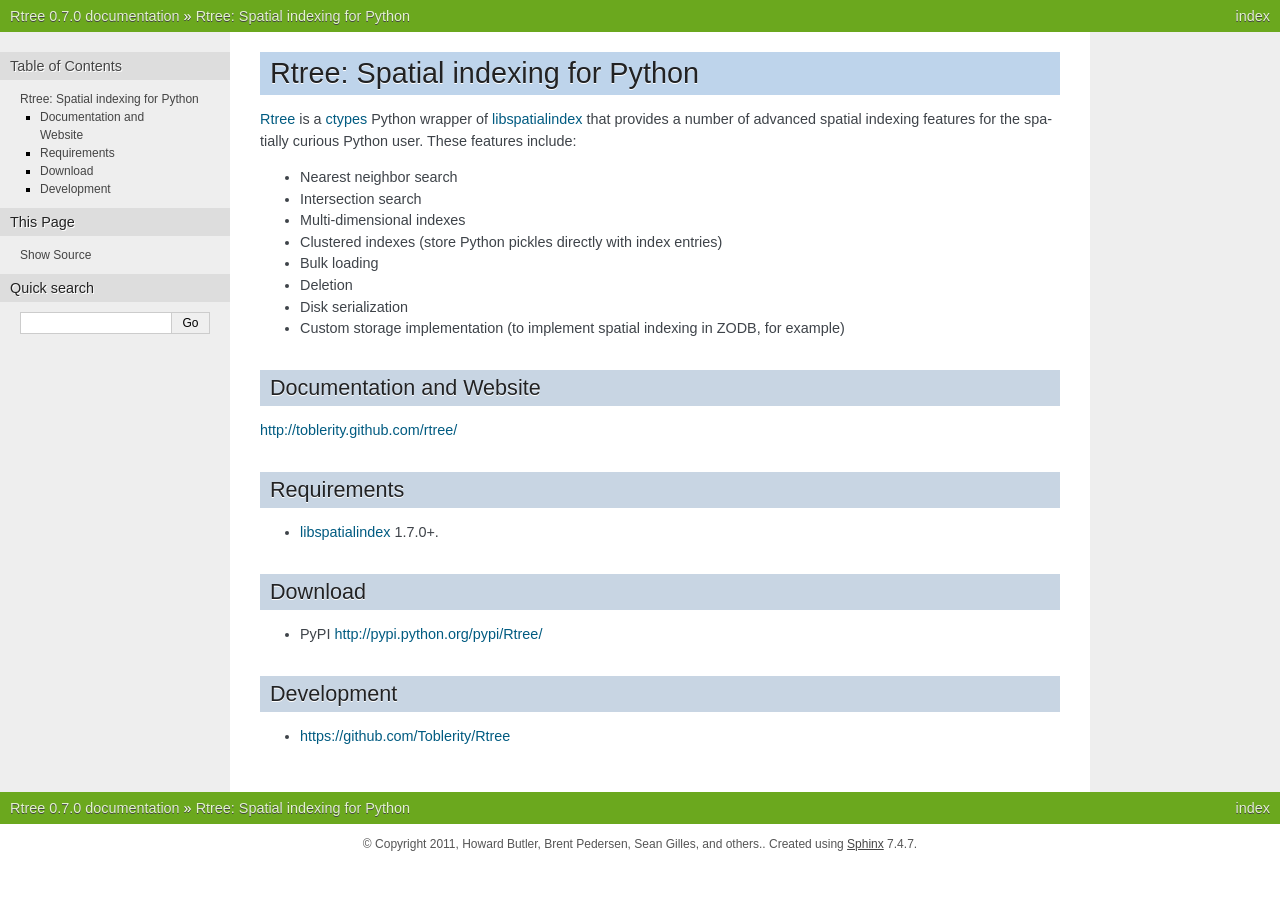
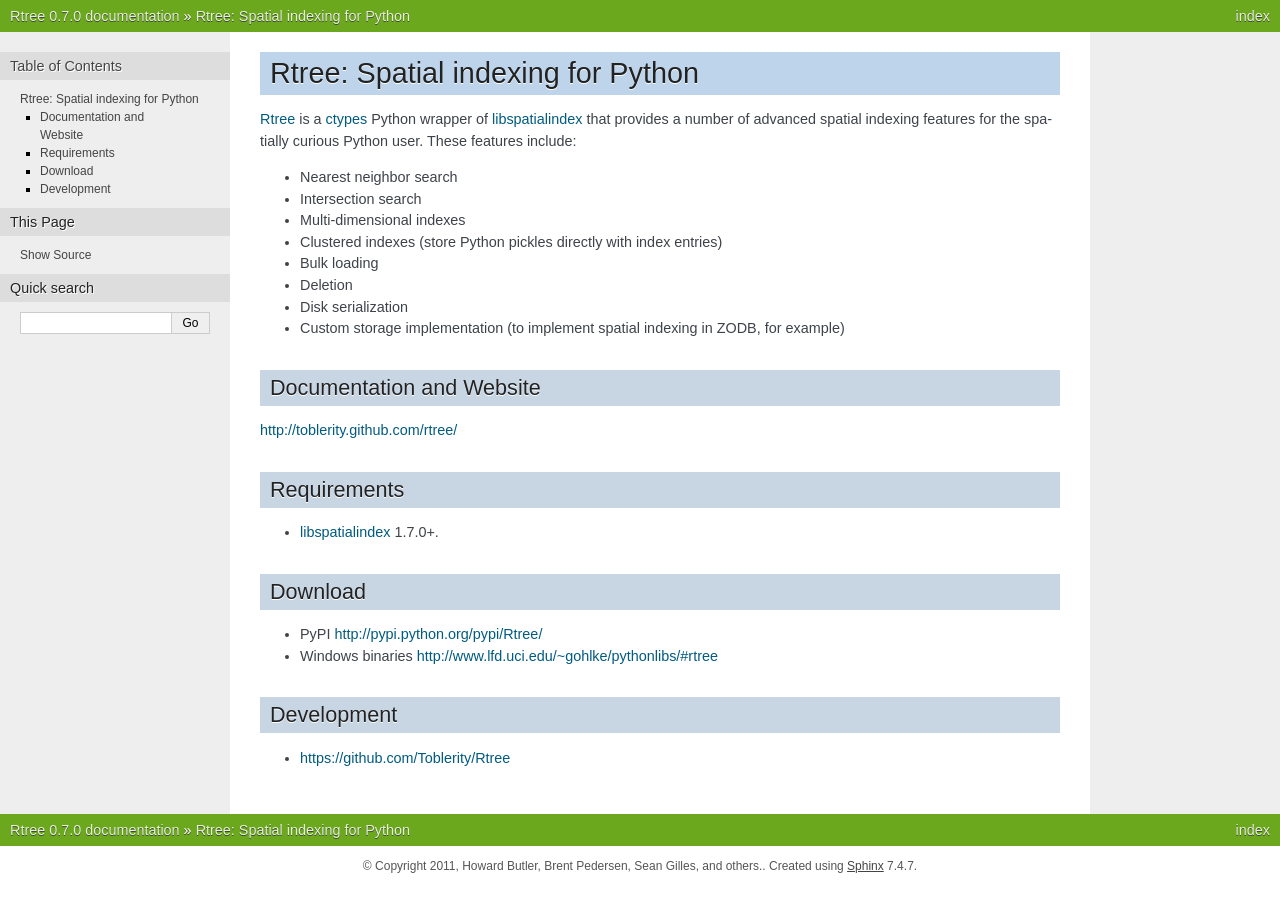
Before and after one commit to Toblerity/rtree, a Sphinx documentation site: the page built from docs/source/README.txt, in a window 1280 px wide. Built offline with Sphinx 7.4.7, drawn with Linux system fonts in a browser that asks for light colours.

Commit message:
add link to windows binaries

```diff
--- a/docs/source/README.txt
+++ b/docs/source/README.txt
@@ -28,6 +28,7 @@
 ..............................................................................
 
 * PyPI http://pypi.python.org/pypi/Rtree/
+* Windows binaries http://www.lfd.uci.edu/~gohlke/pythonlibs/#rtree
 
 Development
 ..............................................................................
```
